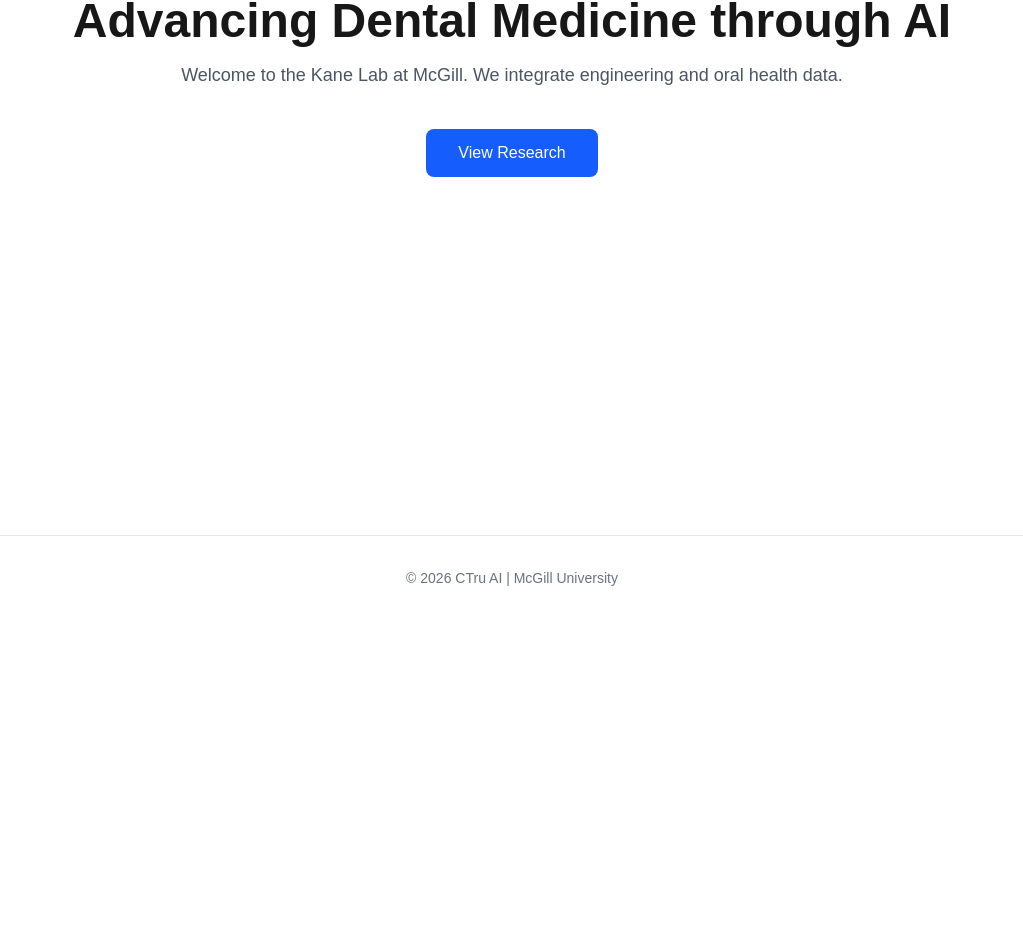
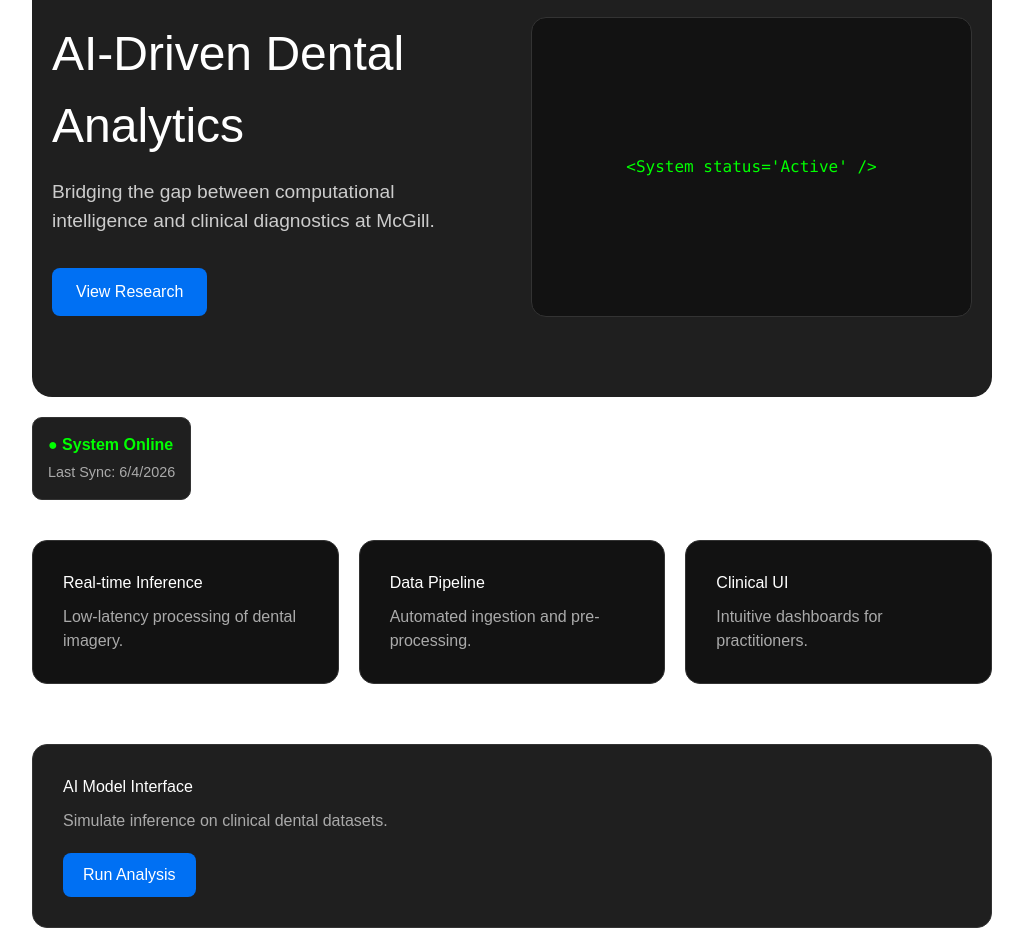
Before and after one commit to YayaK4ne/lab-website, a Next.js app: page / in a window 1280 px wide. Shown: the part 180-1132 px from the top of the page, without its empty margins (128-1151 px from the left). Before the commit the page ends 800 px from the top, so only its background shows below. Built offline with nearby package versions, Linux system fonts and the light colour scheme.

Commit message:
Added About/Overview

```diff
--- /dev/null
+++ b/app/about/page.tsx
@@ -0,0 +1,23 @@
+export default function AboutPage() {
+  return (
+    <div className="space-y-8">
+      <h1 className="text-4xl font-bold text-gray-900">About the Lab</h1>
+
+      <div className="border-l-4 border-blue-600 pl-6 py-2">
+        <p className="text-xl text-gray-700 font-medium">
+          Advancing dental science through computational intelligence at McGill University.
+        </p>
+      </div>
+
+      <div className="grid md:grid-cols-2 gap-6">
+        <div className="p-6 bg-white border border-gray-200 rounded-xl">
+          <h3 className="text-lg font-bold mb-2">Yaya Kane</h3>
+          <p className="text-gray-600">Student Research Assistant</p>
+          <p className="text-sm text-gray-500 mt-4">
+            Specializing in full-stack web development and AI-driven diagnostic interfaces.
+          </p>
+        </div>
+      </div>
+    </div>
+  );
+}
--- a/app/blog/page.tsx
+++ b/app/blog/page.tsx
@@ -1,8 +1,21 @@
-// This IS a module
 export default function BlogPage() {
+  const posts = [
+    { title: "Optimizing AI Latency", date: "June 2026", excerpt: "How we reduced inference time by 40% using optimized React state." },
+    { title: "Web Architecture for Research", date: "May 2026", excerpt: "Building scalable interfaces for dental imaging datasets." }
+  ];
+
   return (
-    <div>
-      <h1>My Blog</h1>
+    <div className="space-y-10">
+      <h1 className="text-4xl font-bold">Research Blog</h1>
+      <div className="grid gap-6 md:grid-cols-2">
+        {posts.map((post, i) => (
+          <div key={i} className="p-6 bg-white border border-gray-200 rounded-xl hover:shadow-lg transition-shadow">
+            <span className="text-blue-600 text-sm font-semibold">{post.date}</span>
+            <h2 className="text-xl font-bold mt-2">{post.title}</h2>
+            <p className="text-gray-600 mt-2">{post.excerpt}</p>
+          </div>
+        ))}
+      </div>
     </div>
   );
 }
--- a/app/contact/page.tsx
+++ b/app/contact/page.tsx
@@ -1,12 +1,16 @@
-export default function Contact() {
+export default function ContactPage() {
   return (
-    <main className="p-10">
-      <h1 className="text-4xl font-bold mb-6">Contact Us</h1>
-      <p className="mb-4">Feel free to reach out for research inquiries.</p>
-      <div className="space-y-2">
-        <p><strong>Email:</strong> your-email@mcgill.ca</p>
-        <p><strong>Office:</strong> McGill University, Montreal</p>
+    <div className="max-w-2xl mx-auto space-y-8">
+      <h1 className="text-4xl font-bold text-center">Get in Touch</h1>
+      <div className="bg-white p-10 rounded-2xl border border-gray-200 text-center shadow-sm">
+        <p className="text-lg text-gray-600 mb-6">Interested in our research or potential collaborations?</p>
+        <a
+          href="mailto:yaya.kane@mail.mcgill.ca"
+          className="bg-blue-900 text-white px-8 py-3 rounded-lg font-medium hover:bg-blue-800 transition"
+        >
+          Send an Email
+        </a>
       </div>
-    </main>
+    </div>
   );
 }
--- a/app/layout.tsx
+++ b/app/layout.tsx
@@ -15,8 +15,8 @@ export default function RootLayout({ children }: { children: React.ReactNode })
 
             {/* Links Container - explicitly set to flex */}
             <div className="flex items-center gap-8 font-medium">
-              <Link href="/" className="text-gray-700 hover:text-blue-600 transition-colors">Home</Link>
-              <Link href="/about" className="text-gray-700 hover:text-blue-600 transition-colors">Overview</Link>
+              <Link href="/about" className="text-gray-700 hover:text-blue-600 transition-colors">About</Link>
+              <Link href="/overview" className="text-gray-700 hover:text-blue-600 transition-colors">Overview</Link>
               <Link href="/blog" className="text-gray-700 hover:text-blue-600 transition-colors">Blog</Link>
               <Link href="/team" className="text-gray-700 hover:text-blue-600 transition-colors">Team</Link>
               <Link href="/contact" className="text-gray-700 hover:text-blue-600 transition-colors">Contact</Link>
--- /dev/null
+++ b/app/overview/page.tsx
@@ -0,0 +1,24 @@
+export default function OverviewPage() {
+  return (
+    <div className="space-y-8">
+      <h1 className="text-4xl font-bold text-gray-900">Research Overview</h1>
+
+      <section className="bg-white p-8 rounded-xl border border-gray-200 shadow-sm">
+        <h2 className="text-2xl font-semibold mb-4">Methodology</h2>
+        <p className="text-gray-600 leading-relaxed">
+          Our research focuses on automating dental diagnostics through high-performance AI models.
+          We leverage modular architectures to process clinical imaging with minimal latency.
+        </p>
+      </section>
+
+      <section className="bg-blue-900 p-8 rounded-xl text-white">
+        <h3 className="text-xl font-semibold mb-4">The Pipeline</h3>
+        <ul className="space-y-2">
+          <li>✓ Data Ingestion & Normalization</li>
+          <li>✓ Feature Extraction via Neural Networks</li>
+          <li>✓ Clinical Inference Output</li>
+        </ul>
+      </section>
+    </div>
+  );
+}
--- a/app/page.tsx
+++ b/app/page.tsx
@@ -1,13 +1,15 @@
-export default function LandingPage() {
+import Hero from '../components/Hero';
+import Features from '../components/Features';
+import StatusWidget from '../components/StatusWidget';
+import ModelDemo from '../components/ModelDemo'; // Import it
+
+export default function Home() {
   return (
-    <section className="p-20 text-center">
-      <h1 className="text-5xl font-extrabold mb-4">Advancing Dental Medicine through AI</h1>
-      <p className="text-lg text-gray-600 max-w-2xl mx-auto">
-        Welcome to the Kane Lab at McGill. We integrate engineering and oral health data.
-      </p>
-      <div className="mt-10">
-        <button className="bg-blue-600 text-white px-8 py-3 rounded-lg">View Research</button>
-      </div>
-    </section>
+    <main style={{ maxWidth: '1000px', margin: '0 auto', padding: '20px' }}>
+      <Hero />
+      <StatusWidget />
+      <Features />
+      <ModelDemo />
+    </main>
   );
 }
--- /dev/null
+++ b/components/Features.tsx
@@ -0,0 +1,20 @@
+// 1. Define the data here, outside or inside the component function
+const features = [
+  { title: "Real-time Inference", desc: "Low-latency processing of dental imagery." },
+  { title: "Data Pipeline", desc: "Automated ingestion and pre-processing." },
+  { title: "Clinical UI", desc: "Intuitive dashboards for practitioners." }
+];
+
+export default function Features() {
+  // 2. Now 'features' is accessible here for the .map() function
+  return (
+    <section style={{ display: 'grid', gridTemplateColumns: 'repeat(3, 1fr)', gap: '20px', padding: '40px 0' }}>
+      {features.map((f, i) => (
+        <div key={i} style={{ padding: '30px', border: '1px solid #333', borderRadius: '15px', background: '#121212', color: '#ffffff' }}>
+          <h3 style={{ marginBottom: '10px' }}>{f.title}</h3>
+          <p style={{ color: '#aaa' }}>{f.desc}</p>
+        </div>
+      ))}
+    </section>
+  );
+}
--- /dev/null
+++ b/components/Hero.tsx
@@ -0,0 +1,16 @@
+export default function Hero() {
+  return (
+    <section style={{ padding: '80px 20px', display: 'flex', alignItems: 'center', gap: '40px', background: '#1f1f1f', borderRadius: '20px', color: '#ffffff' }}>
+      <div style={{ flex: 1 }}>
+        <h1 style={{ fontSize: '3rem', marginBottom: '1rem' }}>AI-Driven Dental Analytics</h1>
+        <p style={{ fontSize: '1.2rem', color: '#cccccc', marginBottom: '2rem' }}>
+          Bridging the gap between computational intelligence and clinical diagnostics at McGill.
+        </p>
+        <button style={{ background: '#0070f3', color: 'white', padding: '12px 24px', border: 'none', borderRadius: '8px', cursor: 'pointer' }}>View Research</button>
+      </div>
+      <div style={{ flex: 1, background: '#121212', height: '300px', borderRadius: '15px', display: 'flex', alignItems: 'center', justifyContent: 'center', border: '1px solid #333' }}>
+        <code style={{ color: '#00ff00' }}>{"<System status='Active' />"}</code>
+      </div>
+    </section>
+  );
+}
--- /dev/null
+++ b/components/ModelDemo.tsx
@@ -0,0 +1,38 @@
+'use client'; // This is required because we are using React hooks
+import { useState } from 'react';
+
+export default function ModelDemo() {
+  const [loading, setLoading] = useState(false);
+  const [result, setResult] = useState<string | null>(null);
+
+  const runAnalysis = () => {
+    setLoading(true);
+    setResult(null);
+    // Simulate an API call to your AI model
+    setTimeout(() => {
+      setLoading(false);
+      setResult("Confidence Score: 98.4% | Classification: Healthy");
+    }, 2000);
+  };
+
+  return (
+    <div style={{ padding: '30px', background: '#1f1f1f', borderRadius: '15px', border: '1px solid #333', color: '#ffffff', marginTop: '20px' }}>
+      <h3 style={{ marginBottom: '10px' }}>AI Model Interface</h3>
+      <p style={{ marginBottom: '20px', color: '#aaa' }}>Simulate inference on clinical dental datasets.</p>
+
+      <button
+        onClick={runAnalysis}
+        disabled={loading}
+        style={{ background: loading ? '#555' : '#0070f3', color: 'white', padding: '10px 20px', border: 'none', borderRadius: '8px', cursor: 'pointer' }}
+      >
+        {loading ? 'Processing...' : 'Run Analysis'}
+      </button>
+
+      {result && (
+        <div style={{ marginTop: '20px', padding: '15px', background: '#121212', borderRadius: '8px', border: '1px solid #0070f3' }}>
+          <strong>Output:</strong> {result}
+        </div>
+      )}
+    </div>
+  );
+}
--- /dev/null
+++ b/components/Navbar.tsx
@@ -0,0 +1,11 @@
+import Link from 'next/link';
+
+export default function Navbar() {
+  return (
+    <nav style={{ padding: '20px', display: 'flex', gap: '20px', borderBottom: '1px solid #333' }}>
+      <Link href="/" style={{ color: '#fff', fontWeight: 'bold' }}>CTru AI</Link>
+      <Link href="/about" style={{ color: '#aaa' }}>About</Link>
+      <Link href="/overview" style={{ color: '#aaa' }}>Overview</Link>
+    </nav>
+  );
+}
--- /dev/null
+++ b/components/StatusWidget.tsx
@@ -0,0 +1,8 @@
+export default function StatusWidget() {
+  return (
+    <div style={{ padding: '15px', background: '#1f1f1f', border: '1px solid #333', borderRadius: '10px', display: 'inline-block', marginTop: '20px', color: '#ffffff' }}>
+      <span style={{ color: '#00ff00', fontWeight: 'bold' }}>● System Online</span>
+      <p style={{ margin: '5px 0 0 0', fontSize: '0.9rem', color: '#aaa' }}>Last Sync: {new Date().toLocaleDateString()}</p>
+    </div>
+  );
+}
```
Also changed, not shown: app/team/page.tsx (+21 -11 lines).
